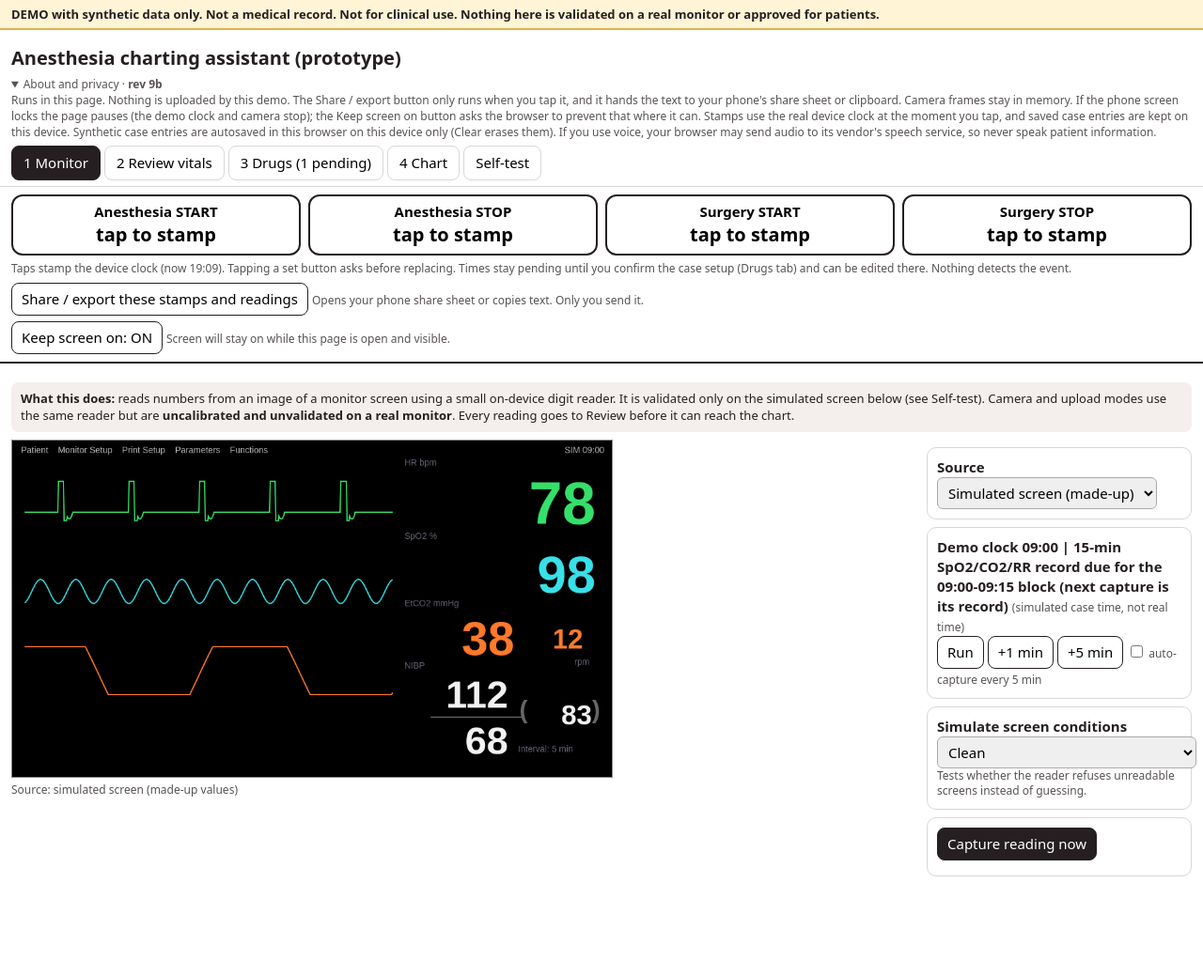
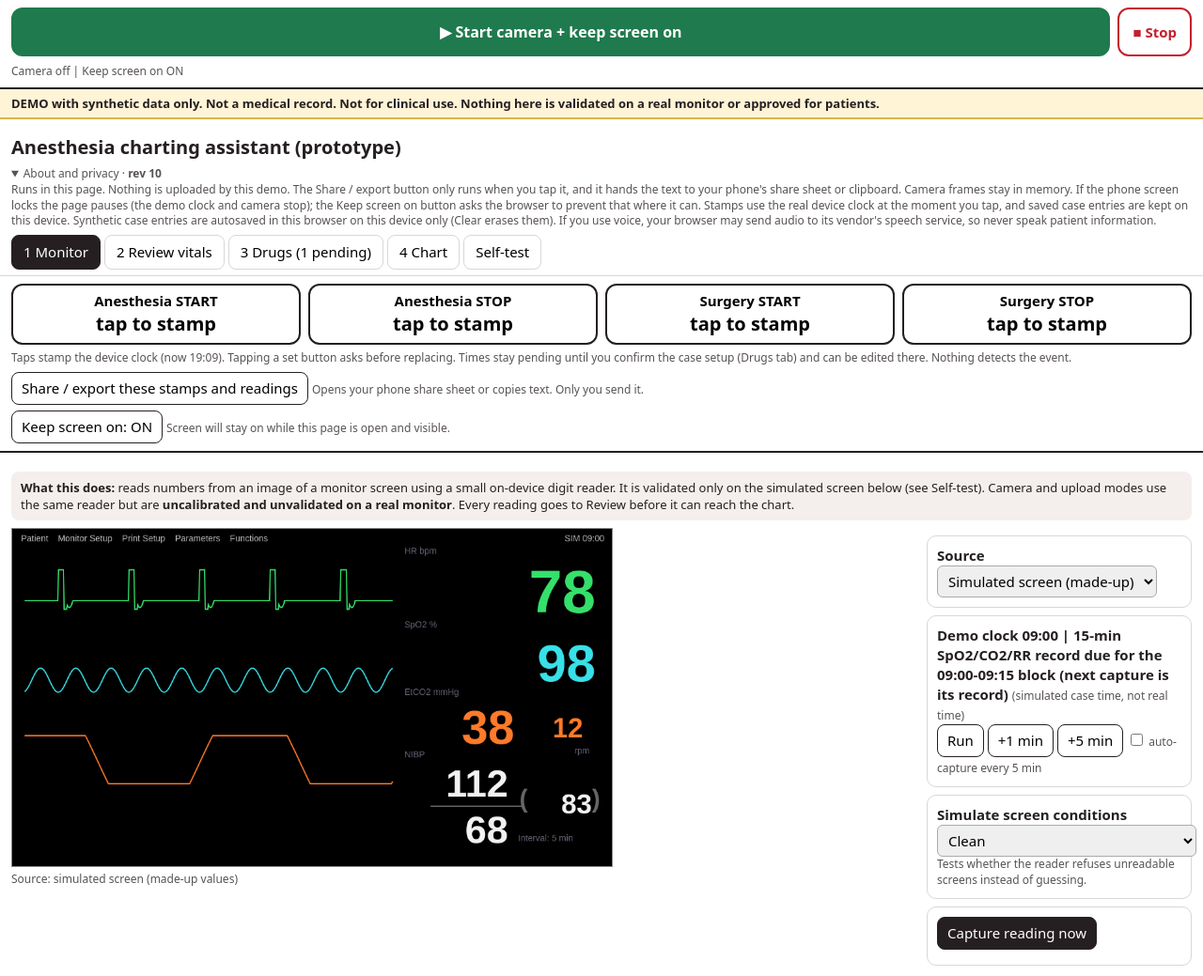
Before and after one commit to dvanlier1-pixel/anes-demo-synth-7k2q, a plain HTML site: page index.html in a window 1280 px wide. Shown: the whole page at 94% size. Before the commit the page ends 953 px from the top, so only its background shows below. Drawn offline with Linux system fonts and the light colour scheme.

Commit message:
rev 10: top Start camera + keep screen on / Stop

```diff
--- a/index.html
+++ b/index.html
@@ -1,4 +1,4 @@
-<!doctype html><html lang="en"><head><meta charset="utf-8"><meta name="robots" content="noindex,nofollow"><meta name="viewport" content="width=device-width,initial-scale=1"><title>Anesthesia charting demo (synthetic data only) rev 9b</title><style>html,body{margin:0;background:#fff}#demo-root{--ink:#251f21;--ink2:#585254;--rule:#d9d6d7;--teal:#2f7f6d;--red:#c4202c;--sand:#f4efec}
+<!doctype html><html lang="en"><head><meta charset="utf-8"><meta name="robots" content="noindex,nofollow"><meta name="viewport" content="width=device-width,initial-scale=1"><title>Anesthesia charting demo (synthetic data only) rev 10</title><style>html,body{margin:0;background:#fff}#demo-root{--ink:#251f21;--ink2:#585254;--rule:#d9d6d7;--teal:#2f7f6d;--red:#c4202c;--sand:#f4efec}
 #demo-root *{box-sizing:border-box}
 #demo-root{margin:0;font:15px/1.4 system-ui,Arial,sans-serif;color:var(--ink);background:#fff}
 #demo-root #banner{position:static;top:0;z-index:5;background:#fff4d6;border-bottom:2px solid #d9b44a;padding:6px 12px;font-weight:600;font-size:13px}
@@ -66,10 +66,23 @@
 #demo-root #s-monitor button.b{min-height:40px}
 #demo-root #s-monitor #capture{width:100%;min-height:48px;font-weight:700}
 }
+
+#demo-root #camctl{position:sticky;top:0;z-index:8;display:flex;gap:8px;align-items:center;flex-wrap:wrap;background:#fff;border-bottom:2px solid var(--ink);padding:8px 12px}
+#demo-root #timebar{top:var(--cch,0px)}
+#demo-root .cc{border:2px solid var(--ink);border-radius:12px;font:inherit;font-weight:700;min-height:52px;padding:6px 14px;cursor:pointer}
+#demo-root .cc.go{flex:1 1 220px;background:#1f7a4d;border-color:#1f7a4d;color:#fff;font-size:16px}
+#demo-root .cc.stop{flex:0 0 auto;background:#fff;color:var(--red);border-color:var(--red)}
+#demo-root .ccs{flex:1 1 100%}
+@media (orientation:landscape) and (max-height:600px){
+#demo-root #camctl{padding:4px 10px;flex-wrap:nowrap}
+#demo-root .cc{min-height:40px;padding:2px 12px;font-size:14px}
+#demo-root .ccs{flex:0 1 auto;white-space:nowrap}
+}
 </style></head><body><div id="demo-root"></div><script>const markup = `
+<div id="camctl"><button class="cc go" id="ccstart">&#9654; Start camera + keep screen on</button><button class="cc stop" id="ccstop">&#9632; Stop</button><span class="ccs small" id="ccstat"></span></div>
 <div id="banner">DEMO with synthetic data only. Not a medical record. Not for clinical use. Nothing here is validated on a real monitor or approved for patients.</div>
 <header><h1>Anesthesia charting assistant (prototype)</h1>
-<details id="aboutd" open><summary class="small">About and privacy &middot; <b>rev 9b</b></summary><div class="small">Runs in this page. Nothing is uploaded by this demo. The Share / export button only runs when you tap it, and it hands the text to your phone's share sheet or clipboard. Camera frames stay in memory. If the phone screen locks the page pauses (the demo clock and camera stop); the Keep screen on button asks the browser to prevent that where it can. Stamps use the real device clock at the moment you tap, and saved case entries are kept on this device. Synthetic case entries are autosaved in this browser on this device only (Clear erases them). If you use voice, your browser may send audio to its vendor's speech service, so never speak patient information.</div></details></header>
+<details id="aboutd" open><summary class="small">About and privacy &middot; <b>rev 10</b></summary><div class="small">Runs in this page. Nothing is uploaded by this demo. The Share / export button only runs when you tap it, and it hands the text to your phone's share sheet or clipboard. Camera frames stay in memory. If the phone screen locks the page pauses (the demo clock and camera stop); the Keep screen on button asks the browser to prevent that where it can. Stamps use the real device clock at the moment you tap, and saved case entries are kept on this device. Synthetic case entries are autosaved in this browser on this device only (Clear erases them). If you use voice, your browser may send audio to its vendor's speech service, so never speak patient information.</div></details></header>
 <nav id="nav"></nav>
 
 <section id="s-monitor">
@@ -685,6 +698,11 @@ function wlInit(){document.addEventListener('visibilitychange',()=>{if(document.
 function nowStamp(){if(S.setup.timeMode==='demo')return {v:fmt(S.clock),src:'simulated demo case clock'};const d=new Date(),tz=(Intl.DateTimeFormat().resolvedOptions().timeZone||'local');return {v:String(d.getHours()).padStart(2,'0')+':'+String(d.getMinutes()).padStart(2,'0'),src:'device local time, '+tz}}
 function setupLabel2(k){return(SETUP_TIMES.find(t=>t[0]===k)||[k,k])[1]}
 function setupSummary(){const on=Object.keys(S.setup.checks).filter(k=>S.setup.checks[k]).map(setupLabel);return 'date '+S.setup.date+'; checked: '+on.join(', ')+'; times '+SETUP_TIMES.map(t=>t[1]+' '+(S.setup.times[t[0]]||'blank')).join(', ')}
+function initCamCtl(){const st=$('#ccstat'),bar=$('#camctl');if(!bar)return;
+  const sync=()=>{try{document.documentElement.style.setProperty('--cch',bar.offsetHeight+'px')}catch(e){}if(st)st.textContent='Camera '+(S.stream?'ON':'off')+' | Keep screen on '+(__wlWant?'ON':'off')};
+  $('#ccstart').onclick=()=>{try{show('monitor');const sel=$('#src');sel.value='cam';sel.dispatchEvent(new Event('change'));const go=$('#camstart');if(go)go.click();__wlWant=true;wlAcquire();wlLabel()}catch(e){}setTimeout(sync,300);setTimeout(sync,1500)};
+  $('#ccstop').onclick=()=>{try{if(window.__camStop)window.__camStop();const sel=$('#src');sel.value='sim';sel.dispatchEvent(new Event('change'));__wlWant=false;wlRelease();wlLabel()}catch(e){}sync()};
+  setInterval(sync,1000);window.addEventListener('resize',sync);sync()}
 function camFromBar(k){try{const sel=$('#src');if(!sel)return;if(k==='as'){sel.value='cam';sel.dispatchEvent(new Event('change'));const go=$('#camstart');if(go)go.click();show('monitor')}else if(k==='ae'){if(window.__camStop)window.__camStop();sel.value='sim';sel.dispatchEvent(new Event('change'));const n=$('#srcnote');if(n)n.textContent='Camera stopped by Anesthesia STOP.'}}catch(e){}}
 let __tbTimer=0;function renderTimeBar(){if(!__tbTimer)__tbTimer=setInterval(()=>{const n=document.getElementById('tbnow');if(n)n.textContent=nowStamp().v},20000);let bar=$('#timebar');if(!bar){const nav=$('#nav');if(!nav||!nav.parentNode)return;bar=document.createElement('div');bar.id='timebar';nav.parentNode.insertBefore(bar,nav.nextSibling)}
   const s=S.setup;if(!s)return;const ns=nowStamp();
@@ -867,7 +885,7 @@ async function runSelfTest(){
   const h2=document.createElement('div');h2.id='chartpng';h2.style.display='none';h2.textContent=R.chartPng;document.body.appendChild(h2);const h3=document.createElement('div');h3.id='logpng';h3.style.display='none';h3.textContent=R.logPng;document.body.appendChild(h3);
   const h4=document.createElement('div');h4.id='viewpng';h4.style.display='none';renderSimToView();h4.textContent=$('#view').toDataURL('image/png');document.body.appendChild(h4);
   const h5=document.createElement('div');h5.id='done';h5.textContent='DONE';document.body.appendChild(h5)}
-function start(){if(__started)return;__started=true;initUI();try{const d=document.getElementById('aboutd');if(d&&window.matchMedia('(orientation:landscape) and (max-height:600px)').matches)d.removeAttribute('open')}catch(e){}wlInit();const q=new URLSearchParams(location.search);if(q.get('sample')==='1')loadSample();if(q.get('cond')){S.cond=q.get('cond');$('#cond').value=S.cond;refreshView()}if(q.get('cap')==='1')doCapture();if(q.get('tab'))show(q.get('tab'));if(location.search.includes('selftest=1'))setTimeout(runSelfTest,50)}
+function start(){if(__started)return;__started=true;initUI();initCamCtl();try{const d=document.getElementById('aboutd');if(d&&window.matchMedia('(orientation:landscape) and (max-height:600px)').matches)d.removeAttribute('open')}catch(e){}wlInit();const q=new URLSearchParams(location.search);if(q.get('sample')==='1')loadSample();if(q.get('cond')){S.cond=q.get('cond');$('#cond').value=S.cond;refreshView()}if(q.get('cap')==='1')doCapture();if(q.get('tab'))show(q.get('tab'));if(location.search.includes('selftest=1'))setTimeout(runSelfTest,50)}
 
 /* 15-min record for SpO2/CO2/RR: the first capture at or after a scheduled mark is that mark's record. No later reading is substituted; a mark with no capture stays a gap. */
 function dueMark(){const ph=(typeof CH!=='undefined'?CH.phase:0)*5;const j=Math.floor((S.clock-START-ph)/15);if(j<0)return null;const mt=START+ph+15*j;return S.readings.some(s=>s.recFor===mt)?null:mt}
```
